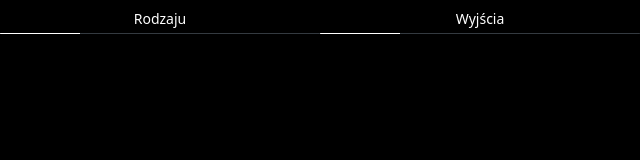
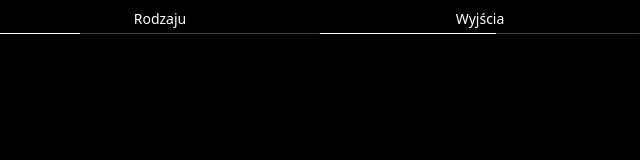
Before and after one commit to wieczorskyy/portfolio, a plain HTML site: page bible.html in a window 1280 px wide. Shown: the full height of the page, 0-640 px from the left. Drawn offline with nearby package versions, Linux system fonts and the light colour scheme.

Commit message:
Update bible.html

```diff
--- a/bible.html
+++ b/bible.html
@@ -29,7 +29,7 @@
             <div class="d-flex flex-column gap-1 text-center col-3">
                 <span class="fw-medium small">Wyjścia</span>
                 <div class="progress" role="progressbar" aria-label="Example 1px high" aria-valuenow="25" aria-valuemin="0" aria-valuemax="100" style="height: 1px">
-                  <div class="progress-bar bg-white" style="width: 25%"></div>
+                  <div class="progress-bar bg-white" style="width: 55%"></div>
                 </div>
             </div>
         </div>
```
